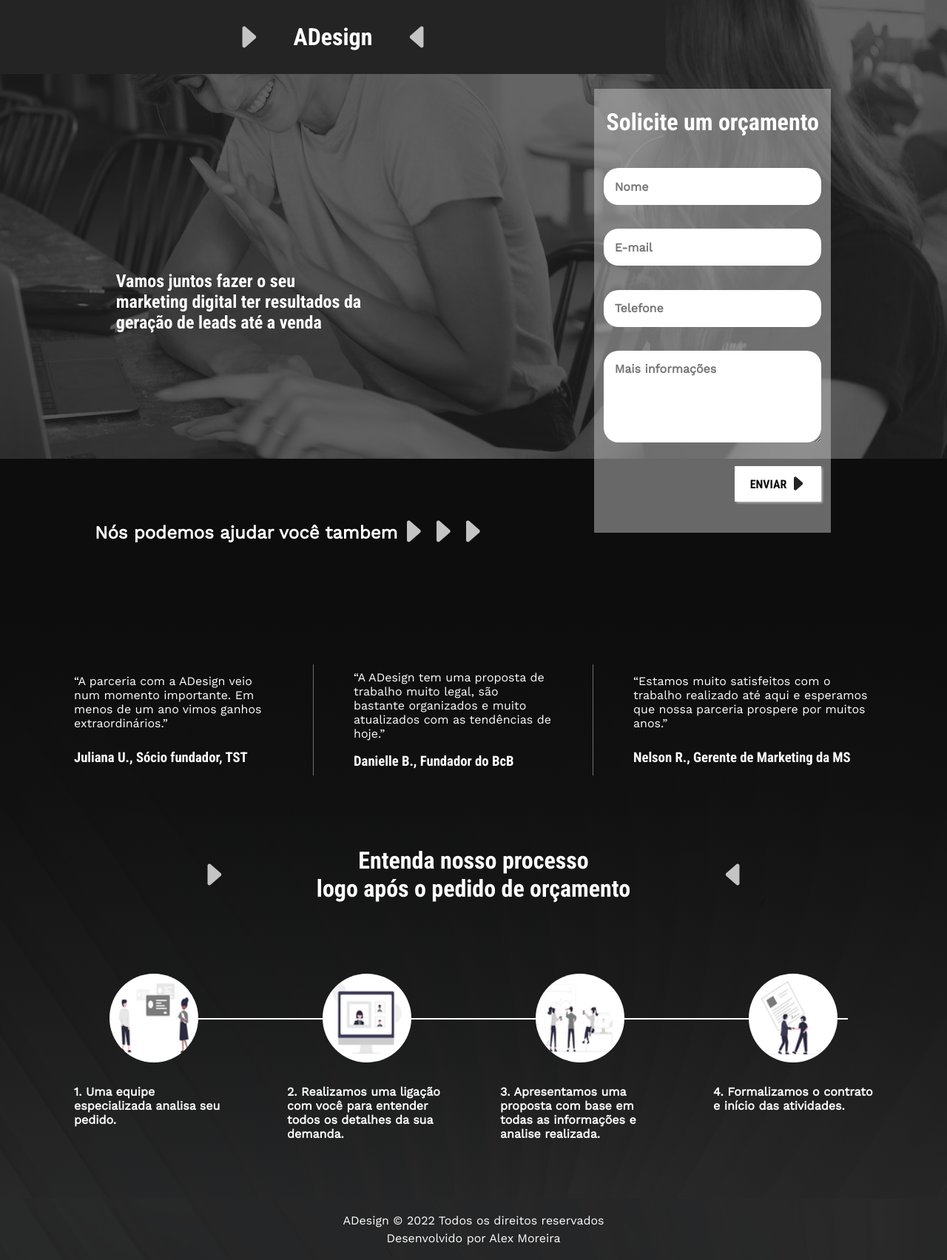
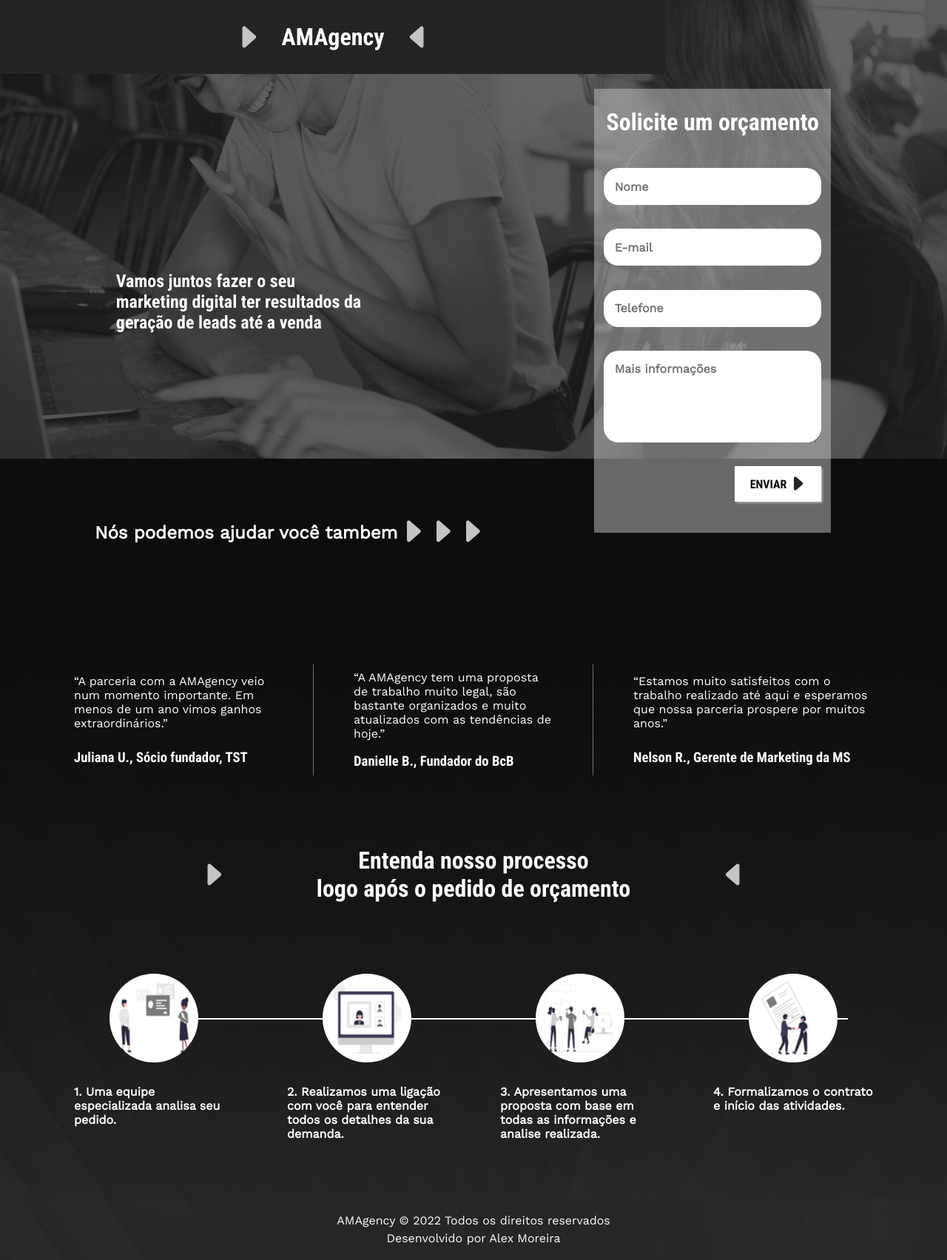
Before and after one commit to MoreiraAlex/ADesign, a Next.js app: page / in a window 1280 px wide. Shown: the whole page at 74% size. Built offline with nearby package versions, Linux system fonts and the light colour scheme.

Commit message:
Alterando titulo do projeto

```diff
--- a/layout/Footer.js
+++ b/layout/Footer.js
@@ -1,11 +1,9 @@
 import styles from '../styles/layout/Footer.module.css'
-
-import Link from 'next/link'
 
 export default function Footer() {
   return (
     <footer className={styles.footer}>
-      <p>ADesign &copy; 2022 Todos os direitos reservados</p>
+      <p>AMAgency &copy; 2022 Todos os direitos reservados</p>
       <p>Desenvolvido por <a href="https://github.com/MoreiraAlex" target="_blank">Alex Moreira</a></p>
     </footer>
   )
--- a/layout/Head.js
+++ b/layout/Head.js
@@ -3,7 +3,7 @@ import NextHead from 'next/head'
 export default function Head() {
   return (
     <NextHead>
-      <title>ADesign</title>
+      <title>AMAgency</title>
       <meta name='description' content='Generated by create next app' />
       {/* <link rel='icon' href='/favicon.ico' /> */}
     </NextHead>
--- a/layout/Header.js
+++ b/layout/Header.js
@@ -5,7 +5,7 @@ import Logo from '../components/Logo'
 export default function Header() {
   return (
     <header className={styles.header}>
-      <Logo tittle='ADesign' color='#ffff'/>
+      <Logo tittle='AMAgency' color='#ffff'/>
     </header>
   )
 }
--- a/layout/Main.js
+++ b/layout/Main.js
@@ -40,13 +40,13 @@ export default function Main() {
         <div className={styles.first}>
           <div>
             <p>
-              “A parceria com a ADesign veio num momento importante. Em menos de um ano vimos ganhos extraordinários.”
+              “A parceria com a AMAgency veio num momento importante. Em menos de um ano vimos ganhos extraordinários.”
             </p>
             <h3>Juliana U., Sócio fundador, TST</h3>
           </div>
           <div>
             <p>
-              “A ADesign tem uma proposta de trabalho muito legal, são bastante organizados e muito atualizados com as tendências de hoje.”
+              “A AMAgency tem uma proposta de trabalho muito legal, são bastante organizados e muito atualizados com as tendências de hoje.”
             </p>
             <h3>Danielle B., Fundador do BcB</h3>
           </div>
```
